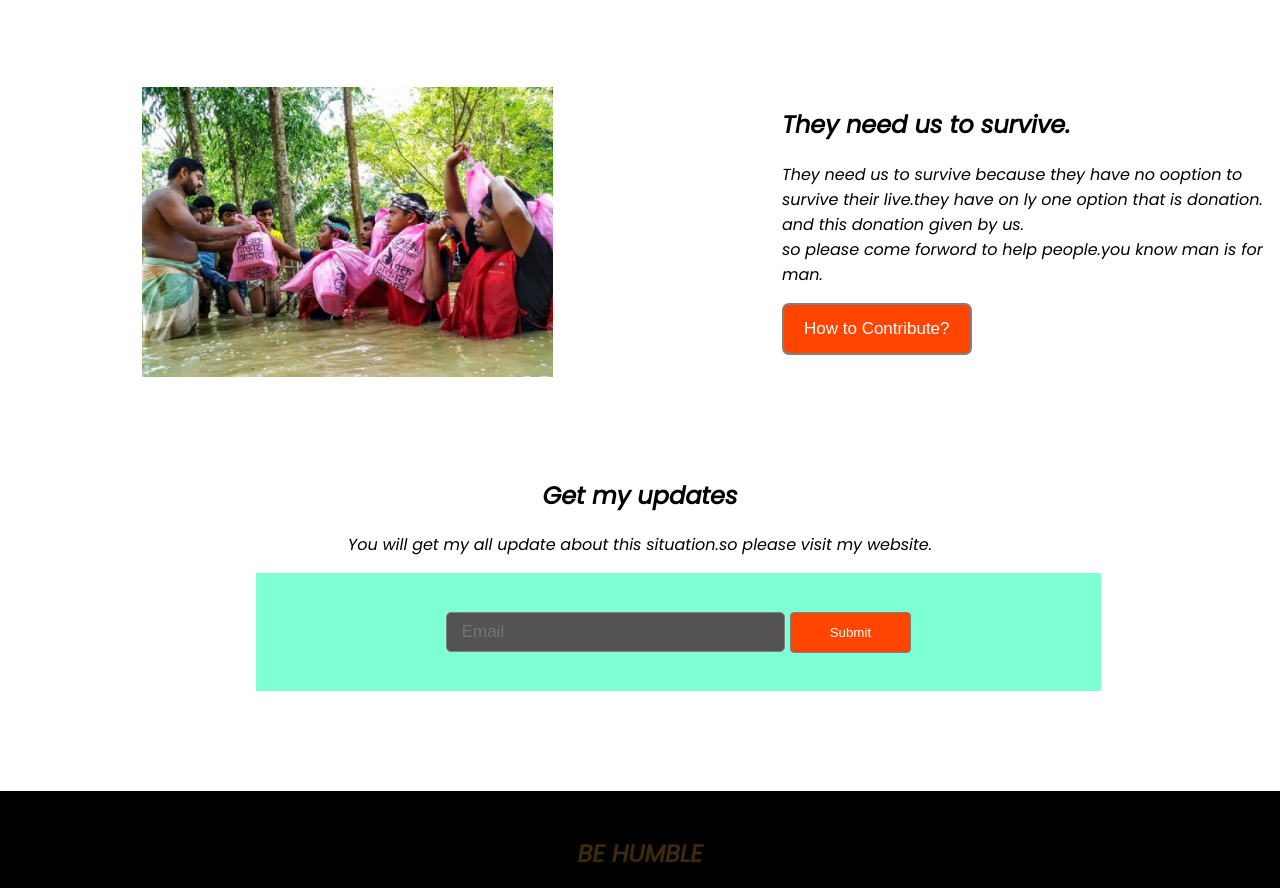
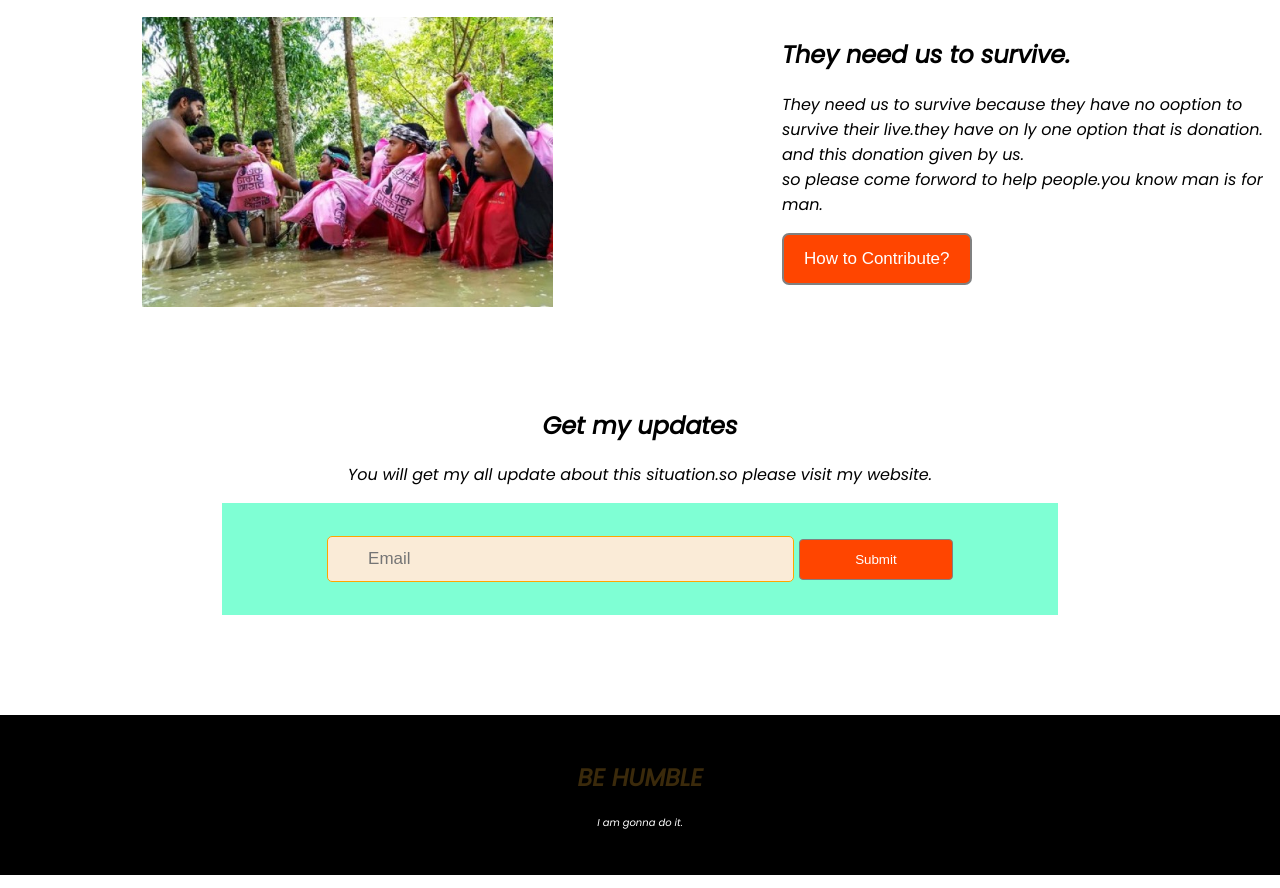
Before and after one commit to saifulrasel1/Help-people-repo, a plain HTML site: page index.html in a window 1280 px wide. Shown: the part 2747-3635 px from the top of the page. Drawn offline with Linux system fonts and the light colour scheme.

Commit message:
align add

```diff
--- a/index.html
+++ b/index.html
@@ -37,6 +37,7 @@
         </div>
     </section>
     <section>
+        <div class="container">
             <div class="donate-plan">
                 <h1>OUR DONATE PLAN</h1>
                 <P>our plan is mainly divided into 3 types of donate.S<br>this are give food, shelter and education for a family.<br>we descrive about that in the next field.</P>
@@ -58,10 +59,11 @@
                         <p>Education is must.because if you are not educated you are not a real man.so this situation we took this decesion to teach them education</p>
                 </div>
             </div>
+        </div>
     </section>
-    <section class="donation-part">
+    <section class="donation-part" >
         <div class="donation-part1">
-            <h2>their lives depends on your contribute</h2>
+            <h2>Their lives depends on your contribute</h2>
             <p>they have no food <br>.no shelter no money If you give donation they lead their life as a normal people.</p>
             <button>How to contribute?</button>
         </div>
@@ -70,24 +72,29 @@
         </div>
     </section>
     <section class="donation-part">
-        <div  class="donation-part1">
+        <div class="donation-part1">
             <img src="images/donation11.jpg" alt="">
         </div>
-        <div  class="donation-part1">
+        <div class="donation-part1">
             <h2>They need us to survive.</h2>
             <p>They need us to survive because they have no ooption to survive their live.they have on ly one option that is donation.<br>and this donation given by us.<br>so please come forword to help people.you know man is for man.</p>
             <button>How to Contribute?</button>
         </div>
     </section>
     <section>
+        <div class="container">
             <div class="updates">
                     <h1>Get my updates</h1>
                     <p>You will get my all update about this situation.so please visit my website.</p>
                     </div>
+            <div class="container">
                 <form  action="#" method="get">
                     <input class="email" type="email" placeholder="Email">
                     <input class="submit" type="submit">
                 </form>
+            </div>
+
+        </div>
     </section>
 </body>
 <footer>
--- a/style.css
+++ b/style.css
@@ -85,11 +85,12 @@
 }
 .types{
     display:flex;
+    margin:5%;
+    padding:15px;
 }
 .food-shelter-education{
     width:30%;
-    margin:5%;
-    padding:16px;
+    padding:15px;
     border-radius:10px;
 }
 .food-shelter-education img{
@@ -128,29 +129,32 @@
 .updates{
     text-align:center;
 }
+.container{
+    width:1100px;
+    margin:0 auto;
+}
 form{
+    width:70%;
+    margin:0 auto;
+    background-color: aquamarine;
+    padding:3%;
     text-align:center;
-    margin-bottom:30px;
-    width:60%;
-    padding:3%;
-    background-color: aquamarine;
-    margin-left:20%;
 }
 .email{
-    width:40%;
-    padding:9px 15px;
-    background-color:rgb(84, 82, 82);
-    color:whitesmoke;
+    width:50%;
+    background-color:antiquewhite;
+    padding:12px 40px;
     font-size:17px;
-    border:1px solid gray;
+    border:1px solid orange;
     border-radius:5px;
 }
 .submit{
     color:white;
     background-color:orangered;
-    padding:12px 39px;
+    padding:12px 40px;
     border:1px solid gray;
     border-radius:4px;
+    width:20%;
 }
 footer{
     height:160px;
```
Lines whose indentation alone changed are shown as unchanged.
